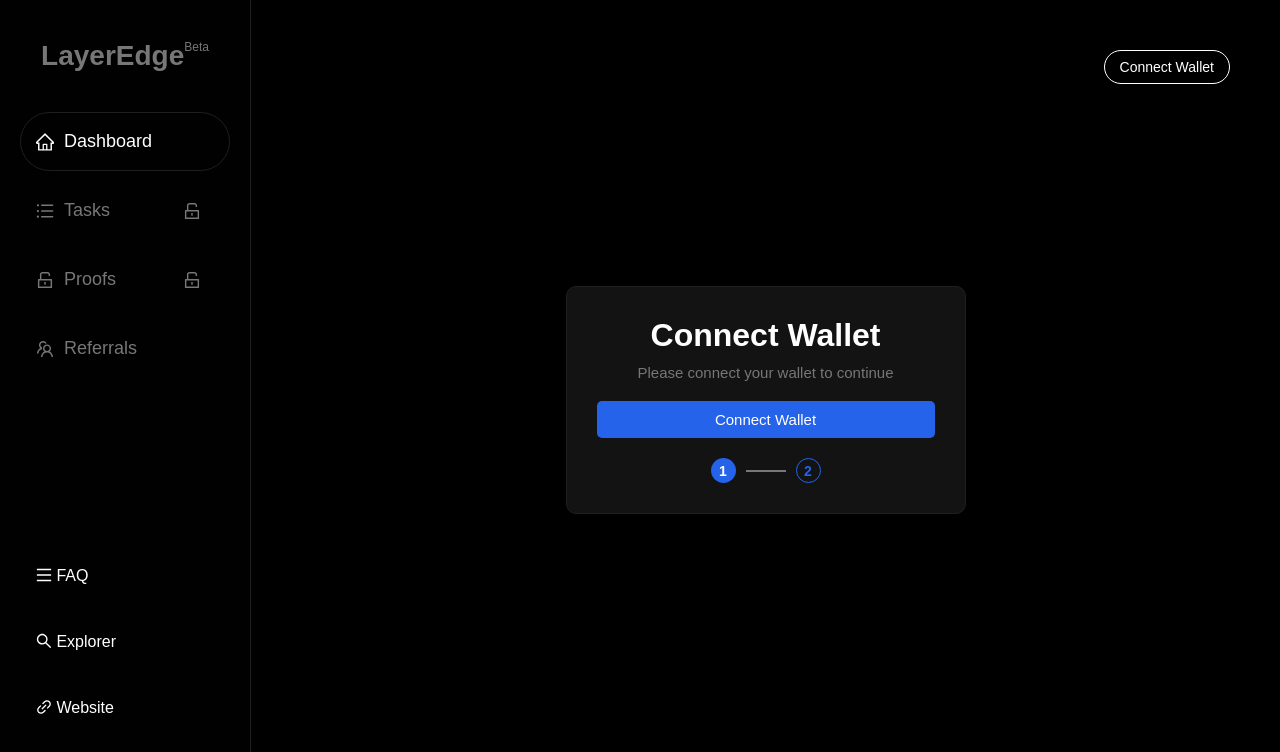
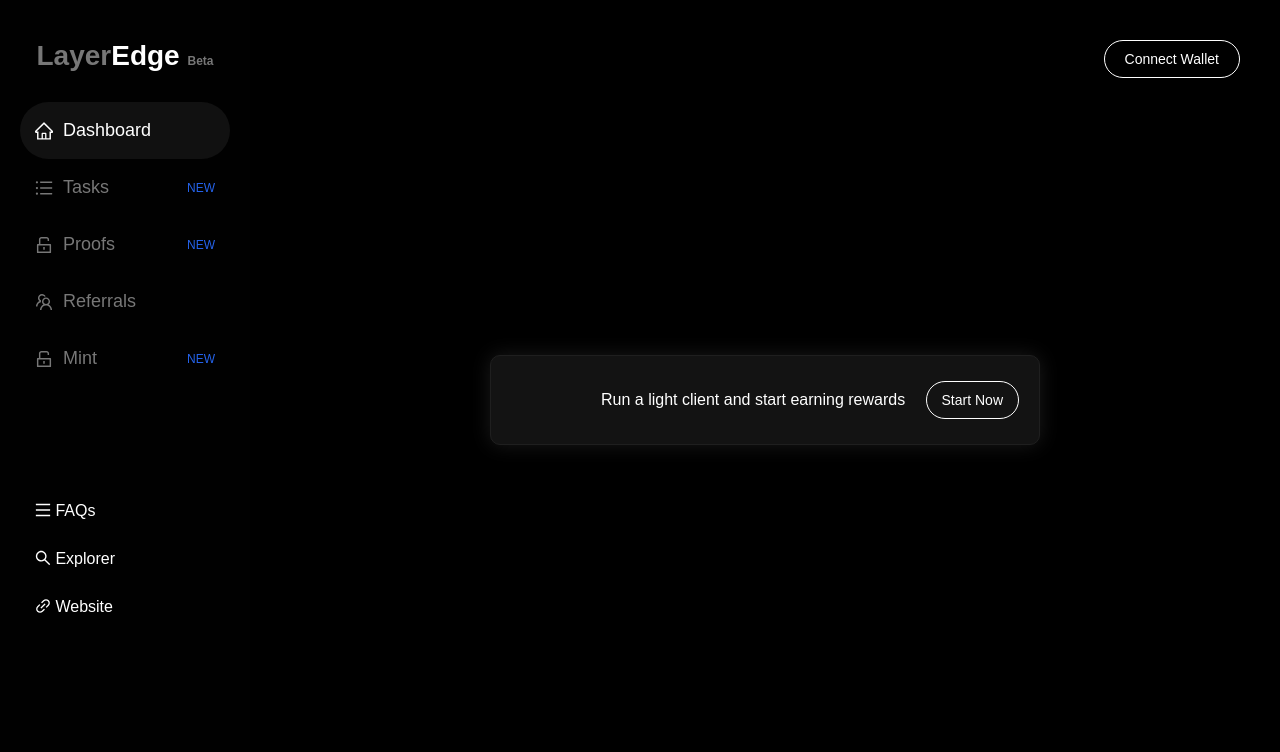
Before and after one commit to TuonggVy/blockchain, a React (Vite) app: page /lightnode in a window 1280 px wide. Shown: the top 752 px of the page. Built offline with nearby package versions, Linux system fonts and the light colour scheme.

Commit message:
dashboard

```diff
--- a/src/pages/Home/components/NavBar/NavBar.jsx
+++ b/src/pages/Home/components/NavBar/NavBar.jsx
@@ -7,10 +7,13 @@
 } from "@ant-design/icons";
 import React, { useState } from "react";
 import "./NavBar.css";
-import { Link } from "react-router-dom";
+import { Link, useNavigate } from "react-router-dom";
 function NavBar() {
+  const navigate = useNavigate();
+
   const handleLightNode = () => {
-    window.open("/lightnode", "_blank");
+    // window.open("/lightnode", "_blank");
+    navigate("/lightnode");
   };
 
   const [isMenuOpen, setIsMenuOpen] = useState(false);
--- a/src/pages/LightNode/Dashboard.jsx
+++ b/src/pages/LightNode/Dashboard.jsx
@@ -6,17 +6,27 @@
 function Dashboard() {
   return (
     //combine sidebar và liên kết ví
-    <div className="dashboard-container">
-
+   <div className="dashboard-container">
+      {/* Sidebar */}
       <div className="sidebar-wrapper">
         <Sidebar />
-        <div className="separator"></div>
       </div>
+
+      {/* Nội dung chính */}
       <div className="content">
+        {/* Nút Connect Wallet */}
         <div className="top-right">
           <button className="connect-wallet-btn">Connect Wallet</button>
         </div>
-        <WalletConnect />
+
+        {/* Phần "Run a light client" */}
+        <div className="light-client-box">
+          <div className="icon"></div>
+          <div className="text-content">
+            <h3>Run a light client and start earning rewards</h3>
+          </div>
+          <button className="start-now-btn">Start Now</button>
+        </div>
       </div>
     </div>
   );
--- a/src/pages/LightNode/Lightnode.scss
+++ b/src/pages/LightNode/Lightnode.scss
@@ -4,20 +4,16 @@
 $primary-color: #2563eb;
 $text-color: #fff;
 $inactive-text: #777;
+$border-color: #1f1f1f;
 
 .dashboard-container {
   display: flex;
   height: 100vh;
-    background-color: #000;
+  background-color: $bg-color;
 
   .sidebar-wrapper {
     display: flex;
-      background-color: #111;
-
-      .separator {
-        width: 1px;
-        background: #1f1f1f;
-      }
+    background-color: $sidebar-bg;
   }
 
   .content {
@@ -25,18 +21,19 @@
     display: flex;
     align-items: center;
     justify-content: center;
-      background-color: #000;
+    background-color: $bg-color;
+    position: relative;
   }
 
   .top-right {
     position: absolute;
-      top: 50px;
-      right: 50px;
+    top: 40px;
+    right: 40px;
 
     .connect-wallet-btn {
       background: transparent;
       color: white;
-        padding: 8px 15px;
+      padding: 10px 20px;
       border: 1px solid white;
       border-radius: 20px;
       font-size: 14px;
@@ -49,9 +46,7 @@
       }
     }
   }
-
 }
-
 
 // Sidebar
 .sidebar {
@@ -61,168 +56,117 @@
   padding: 20px;
   display: flex;
   flex-direction: column;
-//   justify-content: space-between;
 
   .logo {
     font-size: 28px;
     font-weight: bold;
-    display: flex;
-    justify-content: center;
     color: $inactive-text;
+    text-align: center;
     margin-top: 20px;
+
+    span {
+      color: white;
+    }
+
     small {
       font-size: 12px;
-      font-weight: lighter;
       color: $inactive-text;
     }
   }
 
-  ul {
+  .menu-items {
     list-style: none;
     padding: 0;
     margin-top: 30px;
+
     li {
-      margin: 10px 0px;
       display: flex;
       align-items: center;
-    //   padding: 10px 0;
-      padding: 18px 0px;
-      padding-left: 15px;
-      padding-right: 18px;
-      border: 1px solid transparent;
+      padding: 18px 15px;
       border-radius: 30px;
-      box-sizing: border-box;
       font-size: 18px;
       font-weight: lighter;
       color: $inactive-text;
       cursor: pointer;
+      transition: background 0.3s ease;
 
       &:hover,
       &.active {
         color: $text-color;
-        color: $text-color;
-        border-color: #1f1f1f;
-        background-color: #010101
+        background-color: #111;
       }
 
       svg {
         margin-right: 10px;
       }
 
-      .lock-icon {
+      .new-tag {
         margin-left: auto;
+        font-size: 12px;
+        color: $primary-color;
       }
     }
   }
 
   .bottom-links {
-    margin-top: 150px;
+    margin-top: 100px;
 
     p {
-      margin: 10px 0px;
       color: $text-color;
       cursor: pointer;
-      padding: 18px 0px;
-      padding-left: 15px;
-      padding-right: 18px;
-      border: 1px solid transparent;
+      padding: 15px;
       border-radius: 30px;
-      box-sizing: border-box;
+      transition: background 0.3s ease;
 
       &:hover {
-        color: $text-color;
-        border-color: #1f1f1f;
-        background-color: #010101
+        background-color: #111;
       }
     }
   }
 }
 
-// Wallet Connect Box
-.content {
-  flex: 1;
+// Light Client Box
+.light-client-box {
   display: flex;
   align-items: center;
-  justify-content: center;
+  background: #131313;
+  border: 1px solid $border-color;
+  padding: 20px;
+  border-radius: 10px;
+  color: $text-color;
+  width: 550px;
+  justify-content: space-between;
+  box-shadow: 0 0 20px rgba(255, 255, 255, 0.1);
+
+  .icon {
+    width: 40px;
+    height: 40px;
+    background: url('') no-repeat center;
+    background-size: contain;
   }
 
-.wallet-container {
-  background: #131313;
-  border: 1px solid #1f1f1f;
-  padding: 30px;
-  border-radius: 10px;
-  text-align: center;
-  color: $text-color;
-  width: 400px;
+  .text-content {
+    flex-grow: 1;
+    padding: 0 20px;
 
-  h2 {
-    font-size: 32px;
-    margin-bottom: 10px;
-  }
-
-  p {
-    font-size: 15px;
-    color: $inactive-text;
-    margin-bottom: 20px;
-  }
-
-  .connect-btn {
-    background: $primary-color;
-    color: $text-color;
-    padding: 10px 15px;
-    border: none;
-    border-radius: 5px;
-    font-size: 15px;
-    cursor: pointer;
-    width: 100%;
-
-    &:hover {
-        background: #4d85ff;
+    h3 {
+      font-size: 16px;
+      font-weight: normal;
     }
   }
 
-  .steps {
-    display: flex;
-    align-items: center;
-    justify-content: center;
-    margin-top: 20px;
+  .start-now-btn {
+    background: transparent;
+    color: white;
+    padding: 10px 15px;
+    border: 1px solid white;
+    border-radius: 20px;
+    font-size: 14px;
+    cursor: pointer;
+    transition: 0.3s;
 
-    .step {
-      width: 25px;
-      height: 25px;
-      background: $inactive-text;
-      border-radius: 50%;
-      display: flex;
-      align-items: center;
-      justify-content: center;
-      color: $text-color;
-      font-size: 14px;
-      font-weight: bold;
-
-      &.active {
-        background: $primary-color;
-      }
-    }
-
-    .line {
-      width: 40px;
-      height: 2px;
-      background: $inactive-text;
-      margin: 0 10px;
-    }
-
-    .step2 {
-      width: 25px;
-      height: 25px;
-      background: #131313;
-      border: 1px solid $primary-color;
-      border-radius: 50%;
-      display: flex;
-      align-items: center;
-      justify-content: center;
-      color: $primary-color;
-      font-size: 14px;
-      font-weight: bold;
+    &:hover {
+      background: #202020;
     }
   }
 }
@@ -235,7 +179,6 @@
 
   .logo {
     font-size: 24px;
-    font-weight: bold;
     color: white;
   }
 
@@ -244,10 +187,4 @@
     align-items: center;
     gap: 15px;
   }
-
-  .menu-icon {
-    font-size: 24px;
-    color: white;
-    cursor: pointer;
 }
-}
--- a/src/pages/LightNode/Sidebar.jsx
+++ b/src/pages/LightNode/Sidebar.jsx
@@ -6,15 +6,16 @@
     return (
       // thanh sidebar
       <div className="sidebar">
-          <h2 className="logo">LayerEdge <small>Beta</small></h2>
-          <ul>
+      <h2 className="logo">Layer<span>Edge</span> <small>Beta</small></h2>
+      <ul className="menu-items">
         <li className="active"><HomeOutlined /> Dashboard</li>
-            <li><UnorderedListOutlined /> Tasks <UnlockOutlined className="lock-icon" /></li>
-            <li><UnlockOutlined /> Proofs <UnlockOutlined className="lock-icon" /></li>
+        <li><UnorderedListOutlined /> Tasks <span className="new-tag">NEW</span></li>
+        <li><UnlockOutlined /> Proofs <span className="new-tag">NEW</span></li>
         <li><TeamOutlined /> Referrals</li>
+        <li><UnlockOutlined /> Mint <span className="new-tag">NEW</span></li>
       </ul>
       <div className="bottom-links">
-            <p><MenuOutlined /> FAQ</p>
+        <p><MenuOutlined /> FAQs</p>
         <p><SearchOutlined /> Explorer</p>
         <p><LinkOutlined /> Website</p>
       </div>
```
Lines whose indentation alone changed are shown as unchanged.
